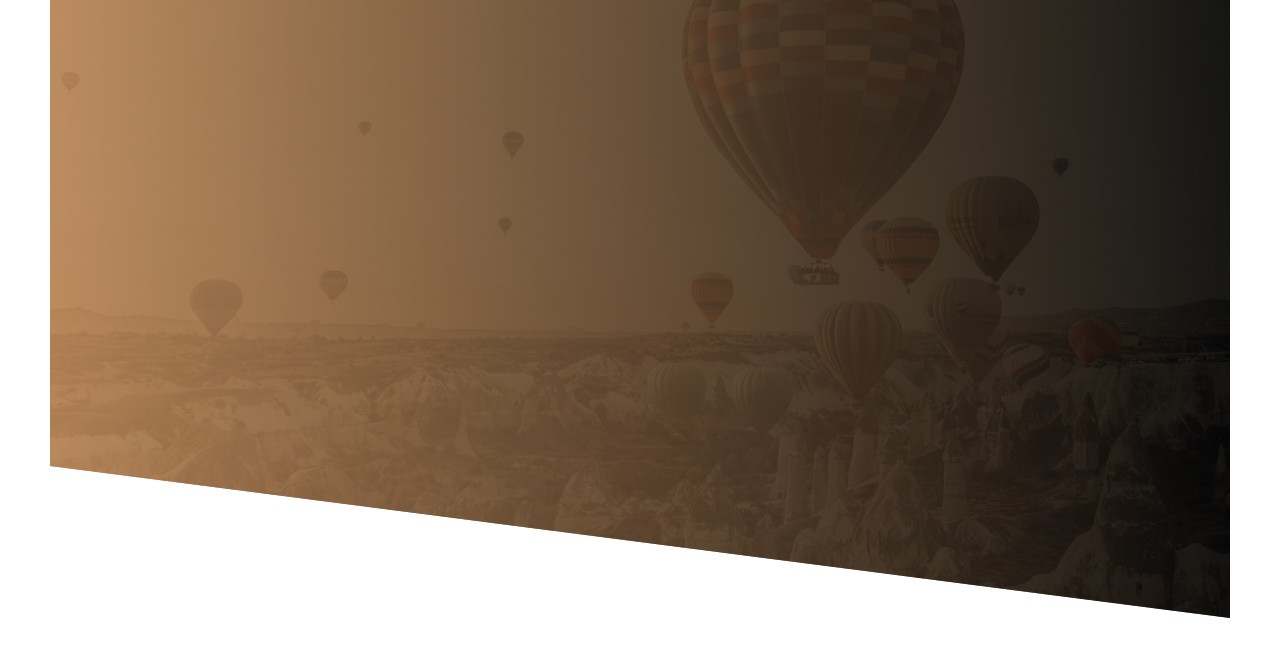
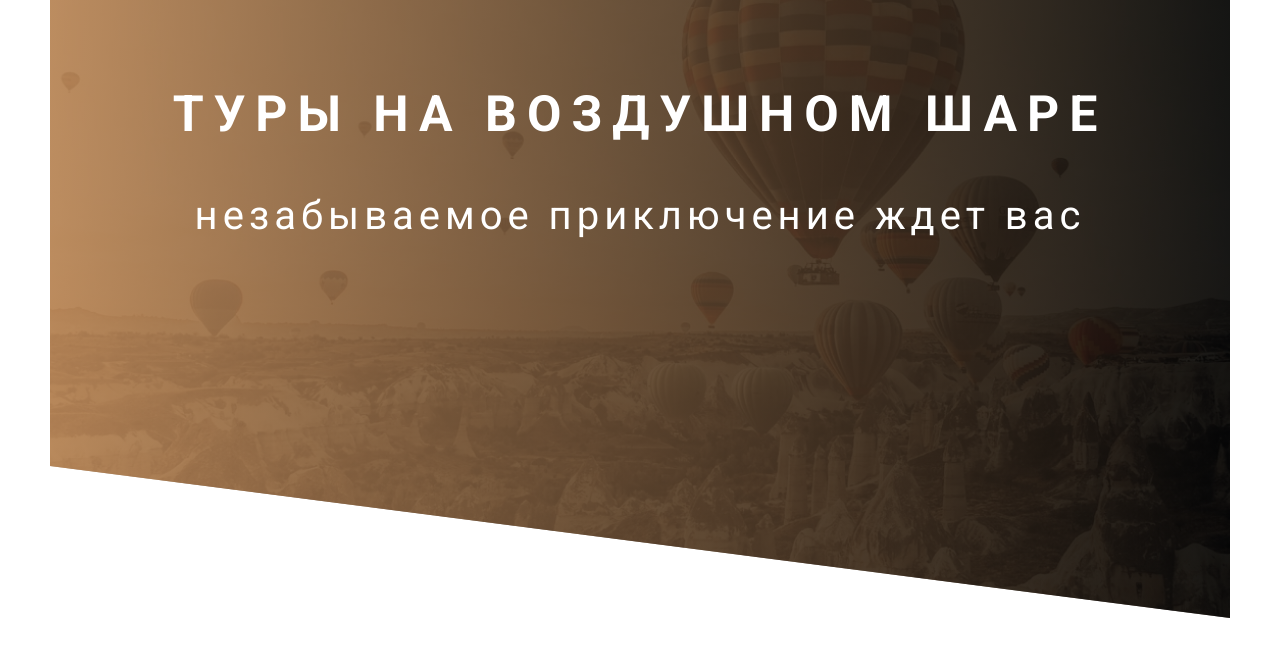
Before and after one commit to student-Alex-Bond/layout__ballons, a plain HTML site: page index.html in a window 1280 px wide. Shown: the part 192-848 px from the top of the page. Drawn offline with Linux system fonts and the light colour scheme.

Commit message:
added animation for header title

```diff
--- a/index.html
+++ b/index.html
@@ -15,6 +15,12 @@
     <div class="container">
         <header class="header">
             <img class="header__logo" src="./assets/icons/icon-logo.svg" alt="logo ballons">
+            <div class="header__box">
+                <h1 class="header__title">
+                    <span class="header__title_main">ТУРЫ НА ВОЗДУШНОМ ШАРЕ</span><br>
+                    <span class="header__title_subtitle">незабываемое приключение ждет вас</span>
+                </h1>
+            </div>
         </header>
     </div>
 </body>
--- a/scss/style.scss
+++ b/scss/style.scss
@@ -1,6 +1,6 @@
 *,
- ::after,
- ::before {
+::after,
+::before {
     margin: 0;
     padding: 0;
     box-sizing: border-box;
@@ -11,7 +11,7 @@ html {
 }
 
 body {
-    font-family: "Roboto", sans-serif;
+    font-family: "Roboto", "Arial", sans-serif;
     font-weight: 400;
     color: #777777;
     font-size: 1.6rem;
@@ -32,4 +32,69 @@ body {
         height: 7rem;
         width: 5.6rem;
     }
+    &__box {
+        position: absolute;
+        top: 40%;
+        left: 50%;
+        transform: translate(-50%, -50%);
+        width: 100%;
+        text-align: center;
+    }
+    &__title {
+        color: #FFFFFF;
+    }
+    &__title_main {
+        display: block;
+        font-weight: 800;
+        font-size: 50px;
+        line-height: 60px;
+        letter-spacing: 10px;
+        text-transform: uppercase;
+        margin-bottom: 10px;
+        animation-name: left_to_right;
+        animation-duration: 2s;
+        animation-delay: 2s;
+        animation-timing-function: ease-in;
+        backface-visibility: hidden;
+    }
+    &__title_subtitle {
+        display: block;
+        font-weight: 200;
+        font-size: 40px;
+        line-height: 48px;
+        letter-spacing: 5px;
+        animation-name: right_to_left;
+        animation-duration: 2s;
+        animation-delay: 2s;
+        animation-timing-function: ease-in;
+        backface-visibility: hidden;
+    }
 }
+
+@keyframes left_to_right {
+    0% {
+        opacity: 0;
+        transform: translateX(-100px);
+    }
+    80% {
+        transform: translateX(20px);
+    }
+    100% {
+        opacity: 1;
+        transform: translateX(0px);
+    }
+}
+
+@keyframes right_to_left {
+    0% {
+        opacity: 0;
+        transform: translateX(100px);
+    }
+    80% {
+        transform: translateX(-20px);
+    }
+    100% {
+        opacity: 1;
+        transform: translateX(0px);
+    }
+}
```
Also changed, not shown: css/style.css, 1 other file.
